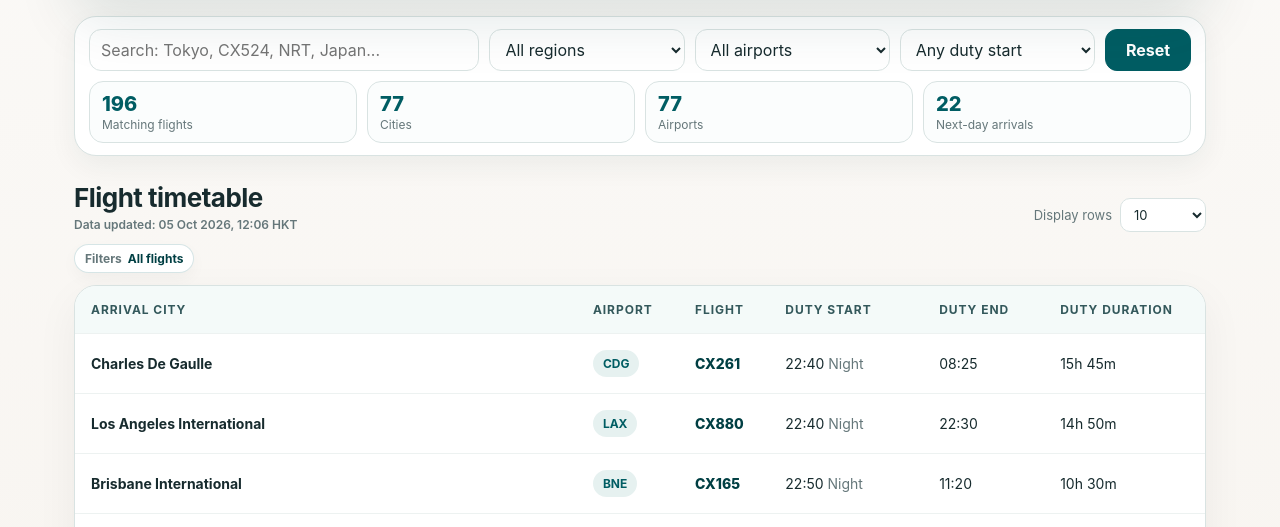
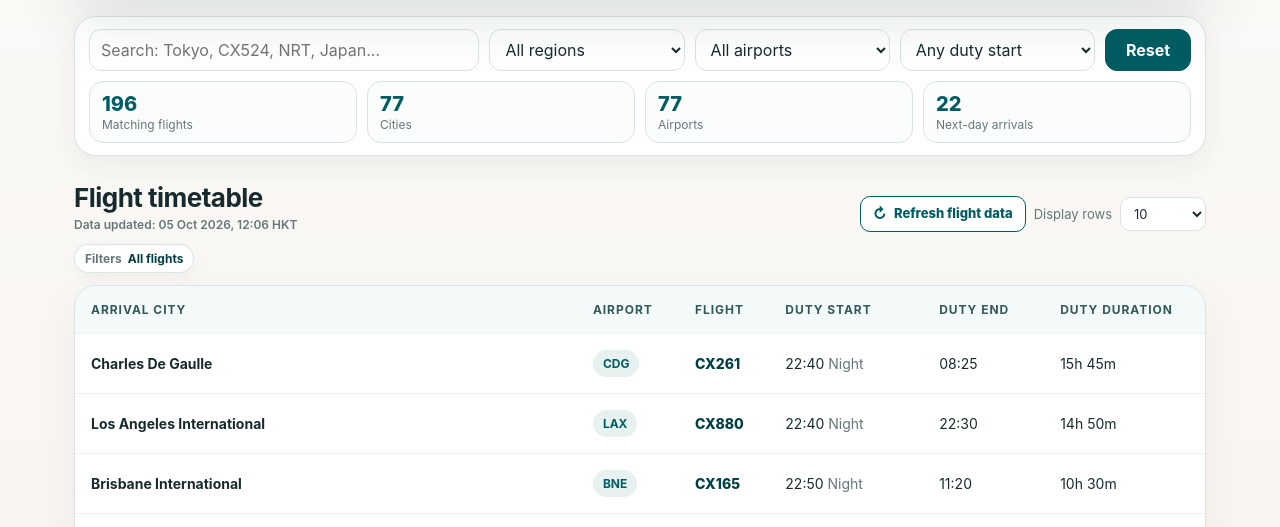
Before and after one commit to KALT-CX/flight-finder, a plain HTML site: page index.html in a window 1280 px wide. Shown: the part 259-786 px from the top of the page. Drawn offline with Linux system fonts and the light colour scheme.

Commit message:
Add refresh flight data button

```diff
--- a/index.html
+++ b/index.html
@@ -318,6 +318,39 @@
       font-size: 13px;
     }
 
+
+    .refresh-data-btn {
+      display: inline-flex;
+      align-items: center;
+      justify-content: center;
+      gap: 7px;
+      width: auto;
+      min-height: 36px;
+      padding: 7px 12px;
+      color: var(--jade);
+      font-size: 13px;
+      font-weight: 800;
+      line-height: 1;
+      text-decoration: none;
+      white-space: nowrap;
+      border: 1px solid var(--jade);
+      border-radius: 10px;
+      background: #fff;
+      transition: color 0.15s ease, background 0.15s ease, transform 0.15s ease;
+    }
+    .refresh-data-btn:hover {
+      color: #fff;
+      background: var(--jade);
+      transform: translateY(-1px);
+    }
+    .refresh-data-btn:focus-visible {
+      outline: 3px solid rgba(0, 93, 99, 0.18);
+      outline-offset: 2px;
+    }
+    .refresh-data-icon {
+      font-size: 15px;
+      line-height: 1;
+    }
     .active-filters {
       display: flex;
       flex-wrap: wrap;
@@ -555,6 +588,9 @@
       .section-head { flex-direction: column; align-items: flex-start; gap: 8px; margin: 8px 0 10px; }
       h2 { font-size: 21px; }
       .table-tools { width: 100%; justify-content: space-between; font-size: 12px; }
+      .table-tools { flex-wrap: wrap; }
+      .refresh-data-btn { width: 100%; min-height: 40px; }
+      .table-tools label { margin-left: auto; }
       .table-tools select { min-width: 80px; padding: 7px 8px; font-size: 12px; }
       .table-wrap { border: 0; border-radius: 16px; background: transparent; box-shadow: none; overflow: visible; }
       .table-scroll { overflow-y: auto; overflow-x: hidden; -webkit-overflow-scrolling: touch; }
@@ -672,6 +708,17 @@
         </div>
 
         <div class="table-tools">
+          <a
+            class="refresh-data-btn"
+            href="https://github.com/KALT-CX/flight-finder/actions/workflows/update-cx-flights.yml"
+            target="_blank"
+            rel="noopener noreferrer"
+            title="Open GitHub Actions to refresh the CX passenger timetable"
+            aria-label="Refresh flight data using GitHub Actions"
+          >
+            <span class="refresh-data-icon" aria-hidden="true">↻</span>
+            <span>Refresh flight data</span>
+          </a>
           <label for="rowsPerPage">Display rows</label>
           <select id="rowsPerPage">
             <option value="10" selected>10</option>
@@ -805,8 +852,8 @@
       const departureMinutes = minutesFromTime(record.departure_time);
       const arrivalMinutes = minutesFromTime(record.arrival_time);
       const dutyStartAbsolute = departureMinutes - 85;
+      const dutyEndLocalAbsolute = arrivalMinutes + 30;
       const arrivalDayOffset = Number(record.arrival_day_offset ?? (record.arrival_next_day ? 1 : 0));
-      const dutyEndLocalAbsolute = arrivalMinutes + 30;
       const dutyDurationMinutes = Number(record.duty_duration_minutes || 0) ||
         (Number(record.flight_duration_minutes || 0) + 115);
 
@@ -882,8 +929,7 @@
     }
 
     function regionName(code) {
-      return ({ CN:'China (Mainland)', JP:'Japan', KR:'South Korea', TW:'Taiwan', SEA:'Southeast Asia',
-        SA:'South Asia', EU:'Europe', NA:'North America', OC:'Oceania', ME:'Middle East', AF:'Africa', OTHER:'Other' })[code] || code || 'All regions';
+      return ({ CN:'China (Mainland)', JP:'Japan', KR:'South Korea', TW:'Taiwan', SEA:'Southeast Asia', SA:'South Asia', EU:'Europe', NA:'North America', OC:'Oceania', ME:'Middle East', AF:'Africa', OTHER:'Other' })[code] || code || 'All regions';
     }
 
     function populateFilters() {
@@ -1136,7 +1182,6 @@
         if (!response.ok) throw new Error(`Unable to load flights.json (${response.status})`);
 
         flights = (await response.json()).map(enrichDutyTimes);
-
         let updatedAt = response.headers.get('Last-Modified');
         try {
           const metaResponse = await fetch('flights-meta.json?v=' + Date.now(), { cache: 'no-store' });
@@ -1145,9 +1190,8 @@
             if (meta.updated_at) updatedAt = meta.updated_at;
           }
         } catch (metaError) {
-          console.info('flights-meta.json is not available; using HTTP Last-Modified.', metaError);
+          console.info('Using flights.json Last-Modified header.', metaError);
         }
-
         if (updatedAt) {
           const updatedDate = new Date(updatedAt);
           $('lastUpdated').textContent = `Data updated: ${updatedDate.toLocaleString('en-GB', {
@@ -1157,7 +1201,6 @@
         } else {
           $('lastUpdated').textContent = 'Data update time unavailable';
         }
-
         populateFilters();
         updateAirportOptions();
         $('heroTotal').textContent = flights.length;
```
